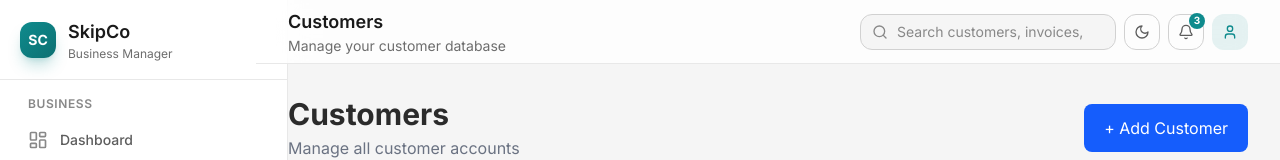
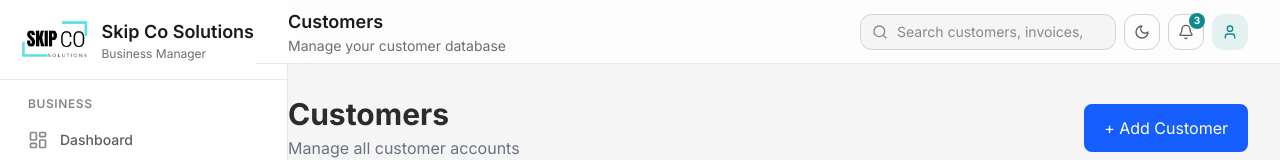
Before and after one commit to Skipco2026/SkipCo-Business-Manager, a Next.js app: page /customers in a window 1280 px wide. Shown: the top 160 px of the page. Built offline with nearby package versions, Linux system fonts and the light colour scheme; no server answers; the database is empty.

Commit message:
Replace default SC logo with SkipCo logo

```diff
--- a/src/components/ui/logo.tsx
+++ b/src/components/ui/logo.tsx
@@ -1,5 +1,5 @@
+import Image from "next/image";
 import { cn } from "@/lib/utils";
-import { siteConfig } from "@/config/site";
 
 interface LogoProps {
   className?: string;
@@ -7,31 +7,62 @@ interface LogoProps {
   size?: "sm" | "md" | "lg";
 }
 
-export function Logo({ className, showText = true, size = "md" }: LogoProps) {
+export function Logo({
+  className,
+  showText = true,
+  size = "md",
+}: LogoProps) {
   const sizes = {
-    sm: { icon: "h-7 w-7 text-xs", text: "text-sm", sub: "text-[10px]" },
-    md: { icon: "h-9 w-9 text-sm", text: "text-lg", sub: "text-xs" },
-    lg: { icon: "h-11 w-11 text-base", text: "text-xl", sub: "text-sm" },
+    sm: {
+      image: "h-8 w-auto max-w-[150px]",
+      text: "text-sm",
+      sub: "text-[10px]",
+    },
+    md: {
+      image: "h-10 w-auto max-w-[190px]",
+      text: "text-lg",
+      sub: "text-xs",
+    },
+    lg: {
+      image: "h-14 w-auto max-w-[220px]",
+      text: "text-xl",
+      sub: "text-sm",
+    },
   };
 
   const s = sizes[size];
 
   return (
     <div className={cn("flex items-center gap-3", className)}>
-      <div
+      <Image
+        src="/skipco-logo.jpg"
+        alt="Skip Co Solutions"
+        width={220}
+        height={80}
+        priority
         className={cn(
-          "flex items-center justify-center rounded-xl gradient-primary font-bold text-white shadow-lg shadow-primary/25",
-          s.icon
+          "object-contain object-left",
+          s.image
         )}
-      >
-        SC
-      </div>
+      />
+
       {showText && (
         <div className="flex flex-col">
-          <span className={cn("font-semibold leading-tight text-charcoal-900 dark:text-white", s.text)}>
-            {siteConfig.shortName}
+          <span
+            className={cn(
+              "font-semibold leading-tight text-charcoal-900 dark:text-white",
+              s.text
+            )}
+          >
+            Skip Co Solutions
           </span>
-          <span className={cn("leading-tight text-charcoal-500 dark:text-charcoal-400", s.sub)}>
+
+          <span
+            className={cn(
+              "leading-tight text-charcoal-500 dark:text-charcoal-400",
+              s.sub
+            )}
+          >
             Business Manager
           </span>
         </div>
```
